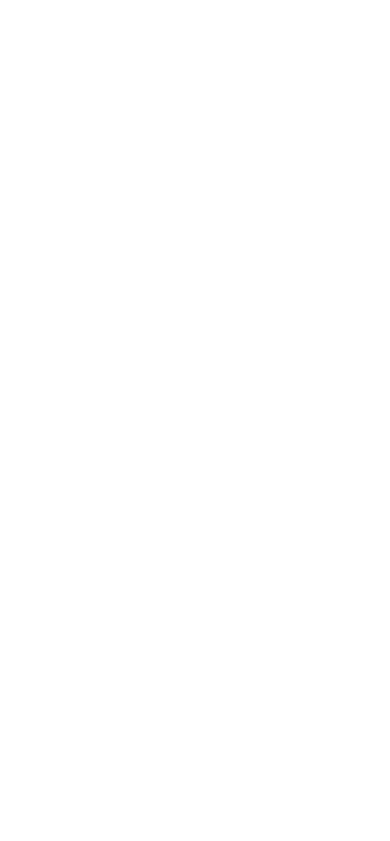
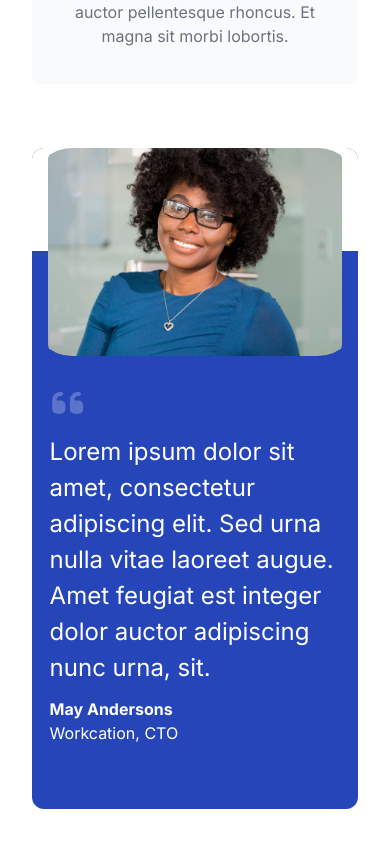
Before and after one commit to nils-n/react-components, a React (Vite) app: page / in a window 390 px wide. Shown: the part 1721-2562 px from the top of the page. Before the commit the page ends 1553 px from the top, so only its background shows below. Built offline with nearby package versions, Linux system fonts and the light colour scheme.

Commit message:
add Testimonial component (mobile, w Image)

```diff
--- a/src/App.css
+++ b/src/App.css
@@ -143,9 +143,12 @@
   color: #60a5fa;
 }
 
-/* Badge Component */
+/* Card Component */
 .section--card {
   margin-top: 4em;
+  display: flex;
+  gap: 4em;
+  flex-wrap: wrap;
 }
 
 .card {
@@ -175,7 +178,6 @@
 }
 
 /* Brand icon */
-
 .card--icon {
   transform: translate(50%, -50%);
   position: absolute;
@@ -192,3 +194,84 @@
   box-shadow: 0px 10px 15px -3px rgba(0, 0, 0, 0.1),
     0px 4px 6px -2px rgba(0, 0, 0, 0.05);
 }
+
+/* Testimonial Component */
+.section--testimonial {
+  margin-top: 4em;
+  display: flex;
+  gap: 4em;
+  flex-wrap: wrap;
+}
+
+.testimonial {
+  background: #2545b8;
+  color: white;
+  position: relative;
+  border-radius: 12px;
+  overflow: hidden;
+}
+
+.testimonial--background {
+  position: absolute;
+  top: 0;
+  right: 0;
+  background: white;
+  height: 100%;
+  max-height: 103px;
+  width: 100%;
+}
+
+.testimonial--image-container {
+  overflow: hidden;
+  display: flex;
+  align-items: center;
+  justify-content: center;
+}
+.testimonial--image {
+  max-height: 208px;
+  width: 90%;
+  border-radius: 12px;
+  object-fit: cover;
+  margin: 0;
+  padding: 0;
+  object-position: 50% 40%;
+  z-index: 100;
+}
+
+.testimonial--icon {
+  color: rgba(255, 255, 255, 0.25);
+  font-size: 2.21rem;
+  text-align: left;
+  margin-top: 1.6rem;
+}
+
+.testimonial--text-container {
+  display: flex;
+  flex-direction: column;
+}
+
+.testimonial--text {
+  padding: 0 1.1rem;
+  text-align: left;
+  font-size: 1.5rem;
+}
+
+.testimonial--name {
+  margin-top: 0.7em;
+  padding: 0 1.1rem;
+  text-align: left;
+  font-weight: bold;
+}
+
+.testimonial--job {
+  padding: 0 1.1rem;
+  text-align: left;
+  margin-bottom: 4em;
+}
+
+/* work mobile first - temporarily disable desktop version */
+@media (min-width: 500px) {
+  .testimonial {
+    display: none;
+  }
+}
--- a/src/App.jsx
+++ b/src/App.jsx
@@ -5,6 +5,7 @@
 import Badge from "./components/Badge.jsx";
 import Banner from "./components/Banner/index.jsx";
 import Card from "./components/Card/index.jsx";
+import Testimonial from "./components/Testimonial/index.jsx";
 
 function App() {
   return (
@@ -78,6 +79,7 @@
           </Banner.Text>
         </Banner>
       </section>
+
       {/* Card Component  */}
       <section className="section--card">
         <Card>
@@ -87,6 +89,30 @@
             magna sit morbi lobortis.
           </Card.Text>
         </Card>
+
+        <Card>
+          <Card.Title>Easy Deployment</Card.Title>
+          <Card.Text>
+            Ac tincidunt sapien vehicula erat auctor pellentesque rhoncus. Et
+            magna sit morbi lobortis.
+          </Card.Text>
+        </Card>
+      </section>
+
+      {/* Testimonial Component  */}
+      <section className="section--testimonial">
+        <Testimonial
+          image="./Image.png"
+          alt="headshot of a smiling person giving the testimonial"
+        >
+          <Testimonial.Text>
+            Lorem ipsum dolor sit amet, consectetur adipiscing elit. Sed urna
+            nulla vitae laoreet augue. Amet feugiat est integer dolor auctor
+            adipiscing nunc urna, sit.
+          </Testimonial.Text>
+          <Testimonial.Name>May Andersons</Testimonial.Name>
+          <Testimonial.Job>Workcation, CTO</Testimonial.Job>
+        </Testimonial>
       </section>
     </>
   );
--- /dev/null
+++ b/src/components/Testimonial/Testimonial.jsx
@@ -0,0 +1,18 @@
+export default function Testimonial({
+  image,
+  alt = "headshot of a person giving a testimonial",
+  children,
+}) {
+  return (
+    <div className="testimonial">
+      <div className="testimonial--background"></div>
+      <div
+        className="testimonial--image-container "
+        style={{ borderRadius: "40px" }}
+      >
+        <img className="testimonial--image " src={image} alt={alt} />
+      </div>
+      <div className="testimonial--text-container">{children}</div>
+    </div>
+  );
+}
--- /dev/null
+++ b/src/components/Testimonial/TestimonialJob.jsx
@@ -0,0 +1,3 @@
+export default function TestimonialJob({ children }) {
+  return <div className="testimonial--job">{children}</div>;
+}
--- /dev/null
+++ b/src/components/Testimonial/TestimonialName.jsx
@@ -0,0 +1,3 @@
+export default function TestimonialName({ children }) {
+  return <div className="testimonial--name">{children}</div>;
+}
--- /dev/null
+++ b/src/components/Testimonial/TestimonialText.jsx
@@ -0,0 +1,12 @@
+import { FaQuoteLeft } from "react-icons/fa6";
+
+export default function TestimonialText({ children }) {
+  return (
+    <div className="testimonial--text">
+      <div className="testimonial--icon">
+        <FaQuoteLeft />
+      </div>
+      {children}
+    </div>
+  );
+}
--- /dev/null
+++ b/src/components/Testimonial/index.jsx
@@ -0,0 +1,10 @@
+import Testimonial from "./Testimonial";
+import TestimonialJob from "./TestimonialJob";
+import TestimonialName from "./TestimonialName";
+import TestimonialText from "./TestimonialText";
+
+Testimonial.Text = TestimonialText;
+Testimonial.Name = TestimonialName;
+Testimonial.Job = TestimonialJob;
+
+export default Testimonial;
```
Also changed, not shown: public/Image.png (added).
